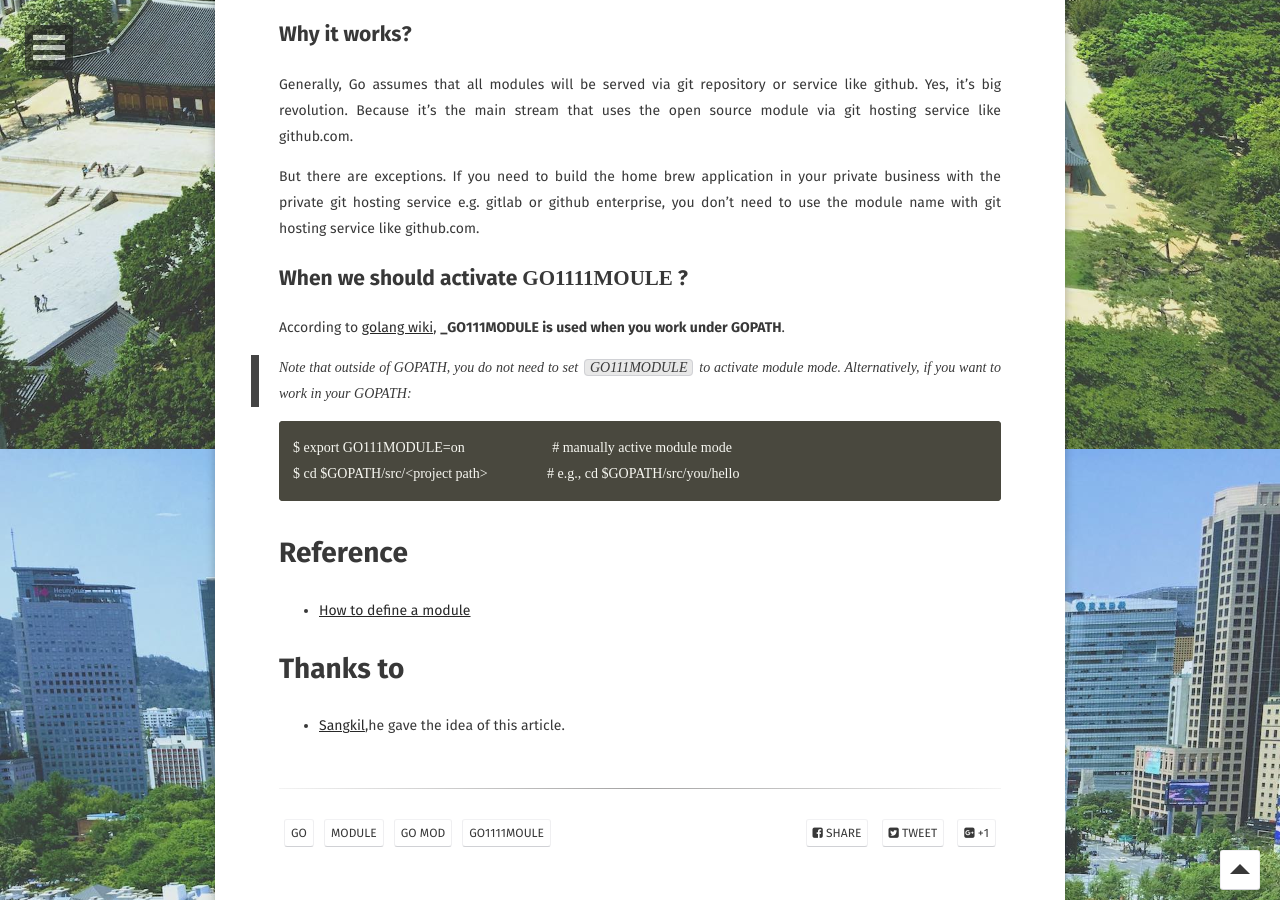
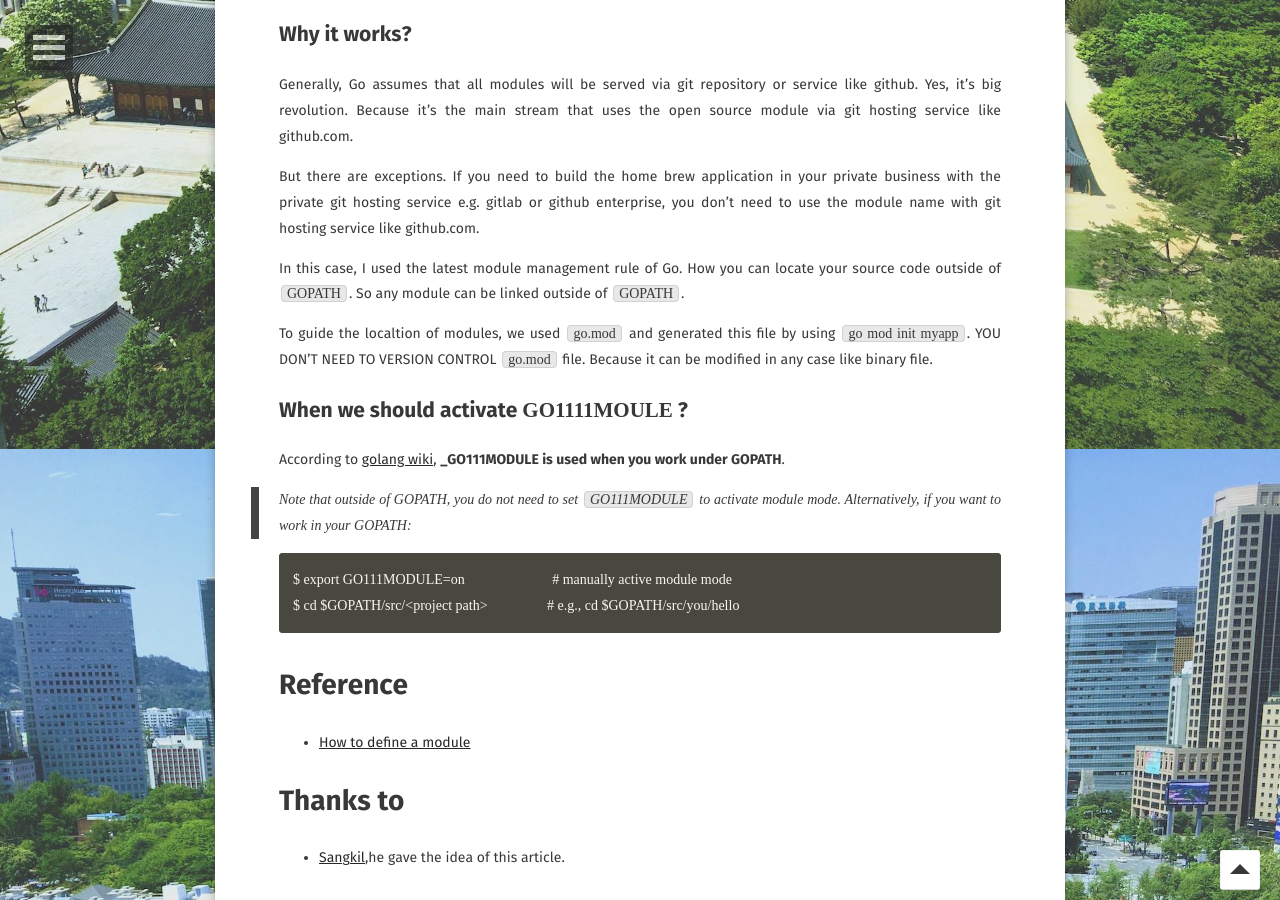
Before and after one commit to jinhoyoo/jinhoyoo.github.io, a Jekyll site: the page built from _posts/2019-03-25-How-to-manage-the-local-submodule.md, in a window 1280 px wide and 900 px high, scrolled down 1471 px. Built offline with Jekyll 4.4.1, drawn with Linux system fonts in a browser that asks for light colours; some web fonts are replaced.

Commit message:
Revised the post.

````diff
--- a/_posts/2019-03-25-How-to-manage-the-local-submodule.md
+++ b/_posts/2019-03-25-How-to-manage-the-local-submodule.md
@@ -59,6 +59,11 @@ Generally, Go assumes that all modules will be served via git repository or serv
 
 But there are exceptions. If you need to build the home brew application in your private business with the private git hosting service e.g. gitlab or github enterprise, you don't need to use the module name with git hosting service like github.com.
 
+In this case, I used the latest module management rule of Go. How you can locate your source code outside of ```GOPATH```. So any module can be linked outside of ```GOPATH```.
+
+To guide the localtion of modules, we used ```go.mod``` and generated this file by using ```go mod init myapp ```.
+YOU DON'T NEED TO VERSION CONTROL ```go.mod``` file. Because it can be modified in any case like binary file.
+
 
 When we should activate `GO1111MOULE` ?
 ------
````
